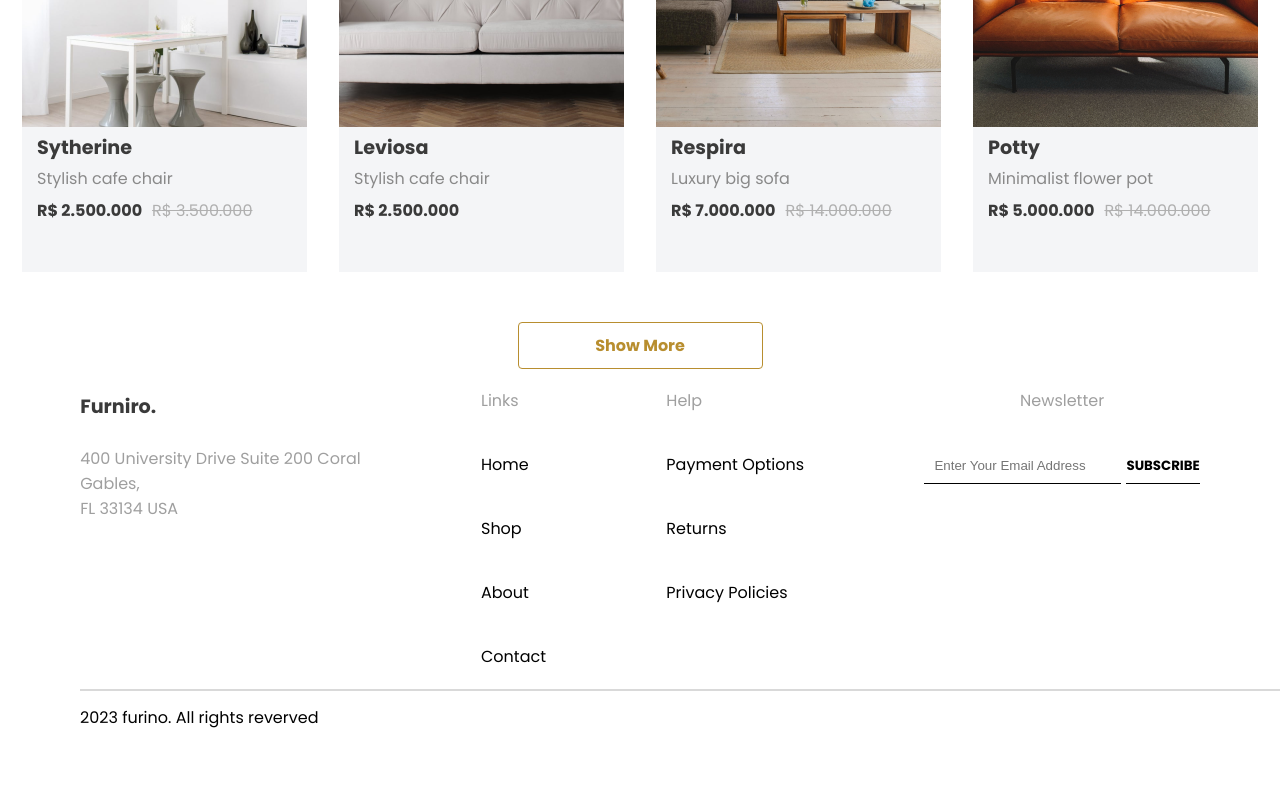
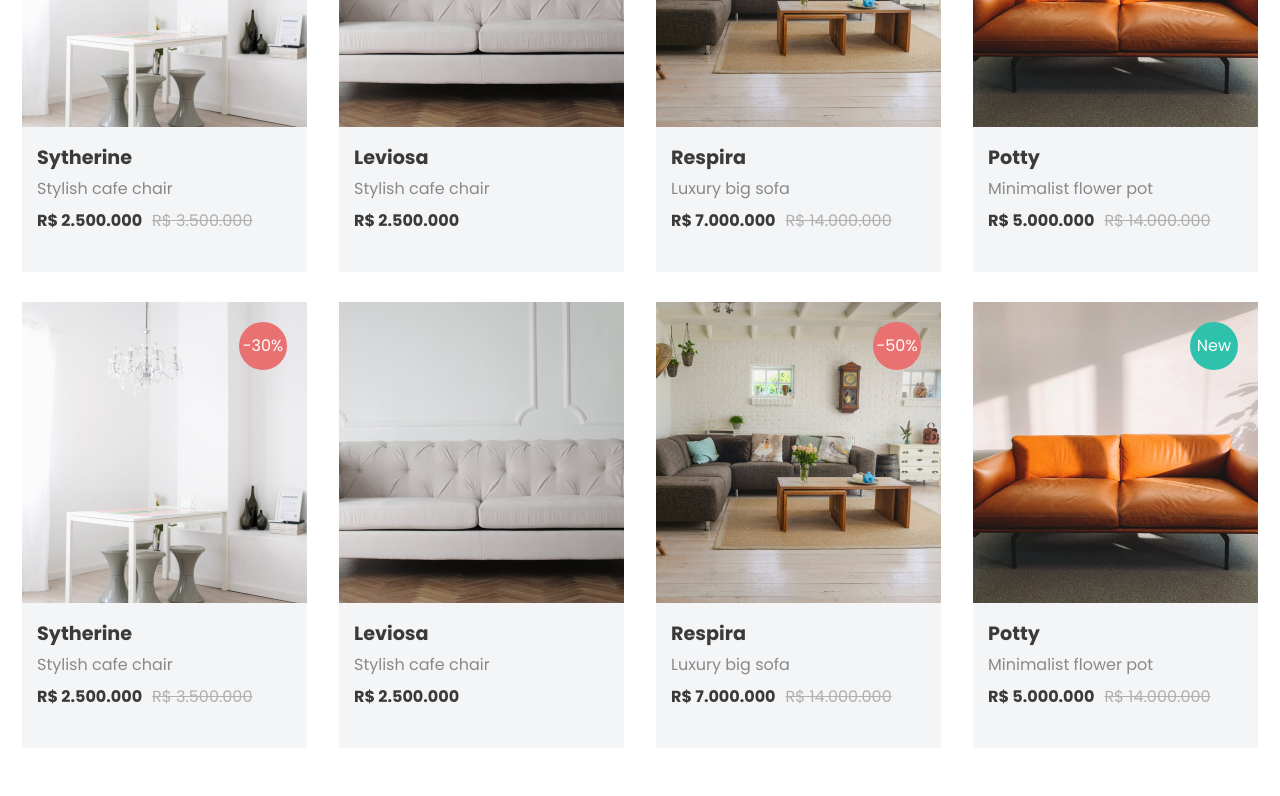
Before and after one commit to Bruno-Meireles/uol-Fullstack-furniro, a React (Vite) app in the folder frontend/: page / in a window 1280 px wide. Shown: the part 1560-2356 px from the top of the page. Before the commit the page ends 2305 px from the top, so only its background shows below. Built offline with nearby package versions, Linux system fonts and the light colour scheme.

Commit message:
Adding interface product card

```diff
--- a/frontend/src/components/pages/Home/Product/Product.css
+++ b/frontend/src/components/pages/Home/Product/Product.css
@@ -3,6 +3,7 @@
     width: 100%;
     margin: auto;
     text-align: center;
+
 }
 
 .product-flex {
@@ -10,12 +11,13 @@
     flex-wrap: wrap;
     justify-content: space-between;
     margin-top: 20px;
+    gap: 30px;
 }
 
 .product-card {
     text-align: start;
     flex: 0 1 285px;
-    height: 446px;
+    min-height: 446px;
     background: #F4F5F7;
 }
 
@@ -37,8 +39,6 @@
 .product-card .price,
 .product-card .original-price s {
     display: flex;
-    /* flex-direction: column; */
-    gap: 10px;
     line-height: 2;
 
 }
@@ -83,6 +83,7 @@
 h3 {
     font-size: 1.2rem;
     color: #3A3A3A;
+    padding-top: 10px;
 }
 
 .price-container {
--- a/frontend/src/components/pages/Home/Product/Product.tsx
+++ b/frontend/src/components/pages/Home/Product/Product.tsx
@@ -1,6 +1,16 @@
 import "./Product.css";
+interface Product {
+  id: number;
+  name: string;
+  description: string;
+  price: string;
+  originalPrice?: string;
+  discount?: string;
+  image: string;
+  isNew?: boolean;
+}
 
-const products = [
+const products: Product[] = [
   {
     id: 1,
     name: "Sytherine",
@@ -35,8 +45,41 @@ const products = [
     image: "/assets/images/potty.png",
     isNew: true,
   },
+  {
+    id: 5,
+    name: "Sytherine",
+    description: "Stylish cafe chair",
+    price: "R$ 2.500.000",
+    originalPrice: "R$ 3.500.000",
+    discount: "-30%",
+    image: "/assets/images/Syltherine.png",
+  },
+  {
+    id: 6,
+    name: "Leviosa",
+    description: "Stylish cafe chair",
+    price: "R$ 2.500.000",
+    image: "/assets/images/leviosa.png",
+  },
+  {
+    id: 7,
+    name: "Respira",
+    description: "Luxury big sofa",
+    price: "R$ 7.000.000",
+    originalPrice: "R$ 14.000.000",
+    discount: "-50%",
+    image: "/assets/images/respira.png",
+  },
+  {
+    id: 8,
+    name: "Potty",
+    description: "Minimalist flower pot",
+    price: "R$ 5.000.000",
+    originalPrice: "R$ 14.000.000",
+    image: "/assets/images/potty.png",
+    isNew: true,
+  },
 ];
-
 const Product: React.FC = () => {
   const handleSeeDetails = (productId: number) => {
     console.log("Viewing details for product:", productId);
```
